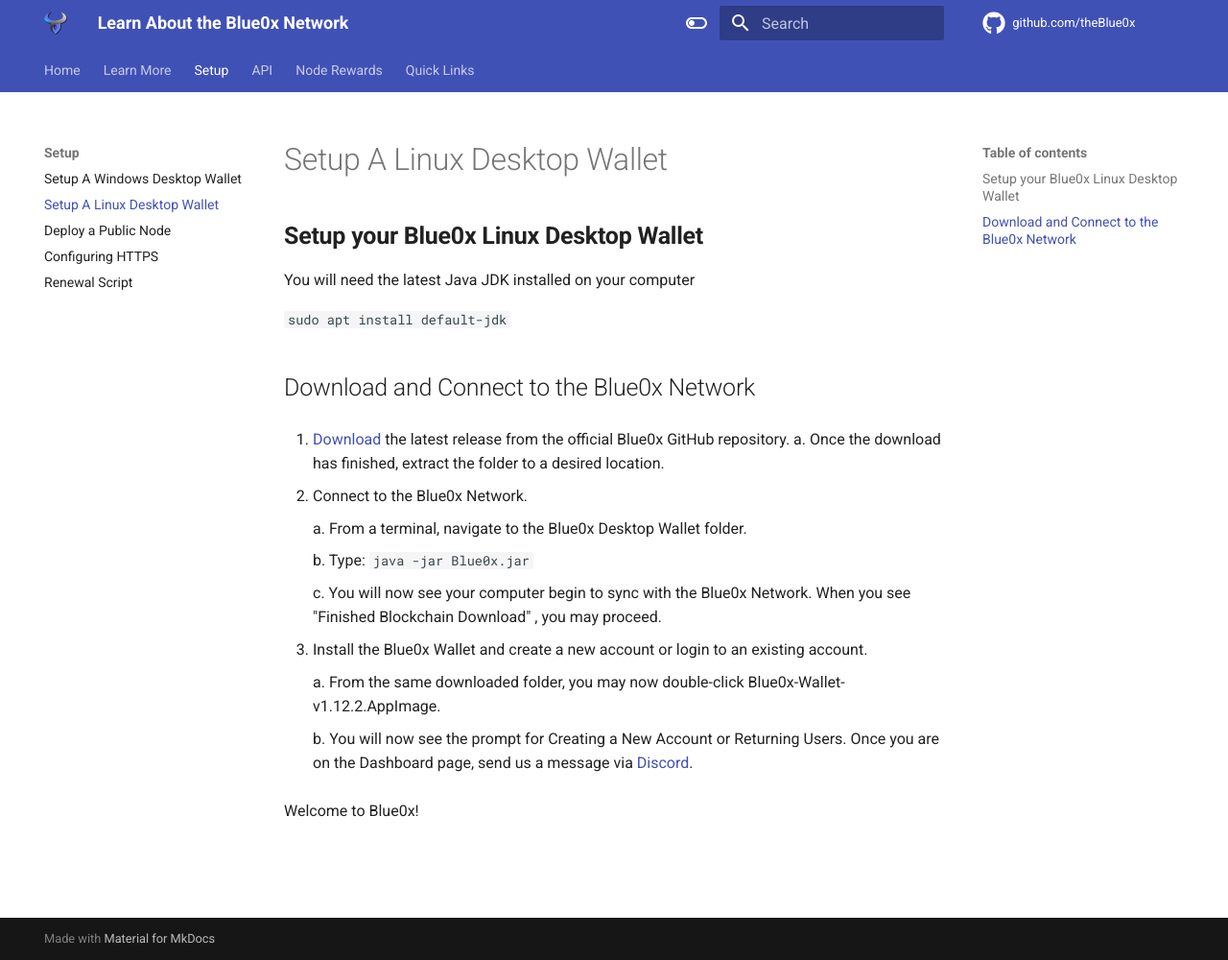
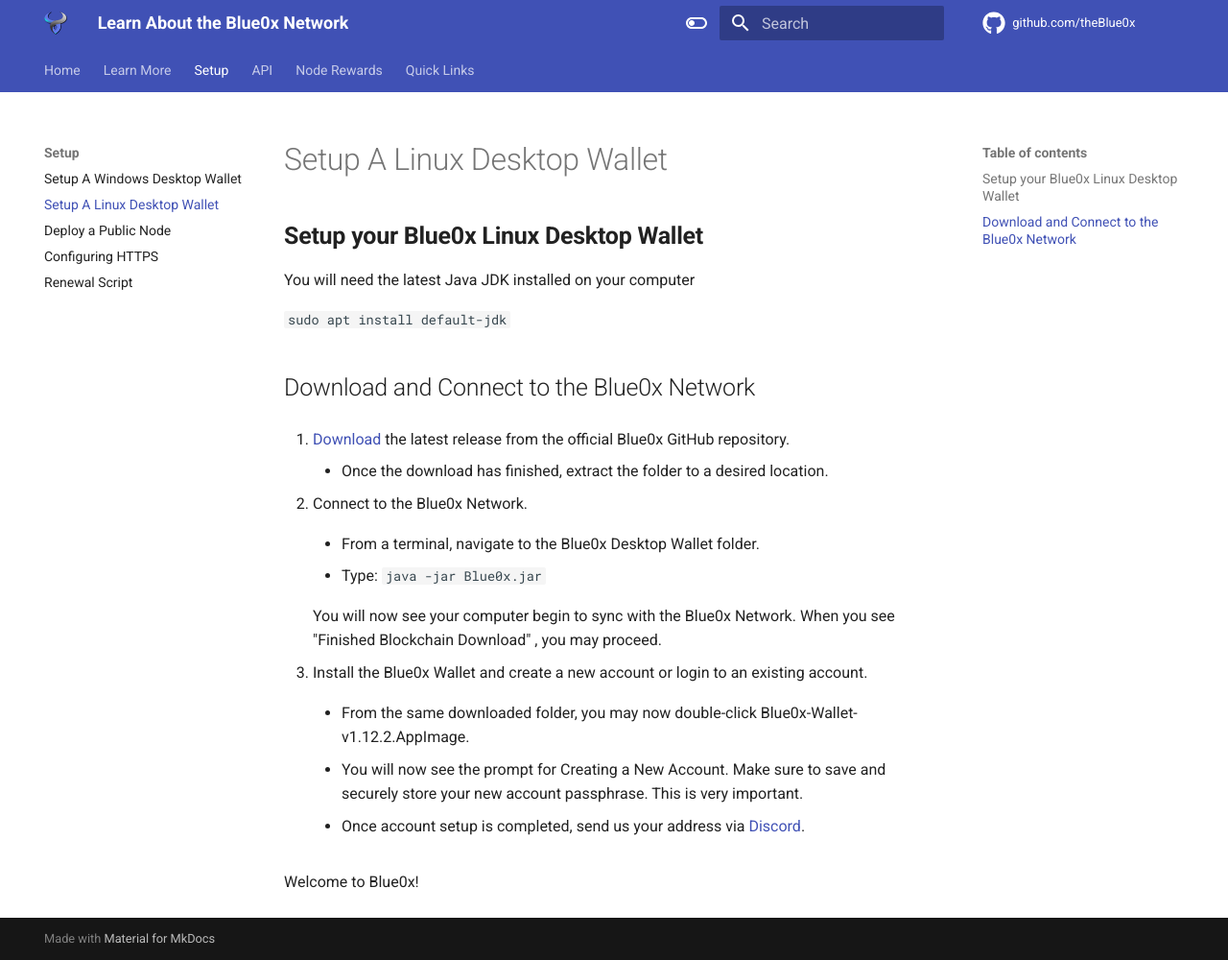
Before and after one commit to theBlue0x/docs, an MkDocs documentation site: the page built from docs/setup/local_linux.md, in a window 1280 px wide and 1000 px high. Shown: the whole window at 96% size. Built offline with MkDocs 1.6.1 and Material for MkDocs 9.7.7, drawn with Linux system fonts in a browser that asks for light colours.

Commit message:
Update local_linux.md

```diff
--- a/docs/setup/local_linux.md
+++ b/docs/setup/local_linux.md
@@ -7,21 +7,22 @@
 ## Download and Connect to the Blue0x Network
 
 1. [Download](https://github.com/theBlue0x/desktop-wallet/releases/download/v1.12.2/Blue0x-Desktop-v1.12.2.zip) the latest release from the official Blue0x GitHub repository.
-	a. Once the download has finished, extract the folder to a desired location.
+	- Once the download has finished, extract the folder to a desired location.
 
 2. Connect to the Blue0x Network.
 
-	a. From a terminal, navigate to the Blue0x Desktop Wallet folder.
+	- From a terminal, navigate to the Blue0x Desktop Wallet folder.
 
-	b. Type:
-	`java -jar Blue0x.jar`
+	- Type: `java -jar Blue0x.jar`
 
-	c. You will now see your computer begin to sync with the Blue0x Network. When you see "Finished Blockchain Download" , you may proceed.
+	You will now see your computer begin to sync with the Blue0x Network. When you see "Finished Blockchain Download" , you may proceed.
 
 3. Install the Blue0x Wallet and create a new account or login to an existing account.
 
-	a.  From the same downloaded folder, you may now double-click Blue0x-Wallet-v1.12.2.AppImage.
+	- From the same downloaded folder, you may now double-click Blue0x-Wallet-v1.12.2.AppImage.
 
-	b. You will now see the prompt for Creating a New Account or Returning Users.   Once you are on the Dashboard page, send us a message via [Discord](https://discord.gg/EbBWRSPW63).
+	- You will now see the prompt for Creating a New Account.  Make sure to save and securely store your new account passphrase.  This is very important.
+
+	- Once account setup is completed, send us your address via [Discord](https://discord.gg/EbBWRSPW63).
 
 Welcome to Blue0x!
```
